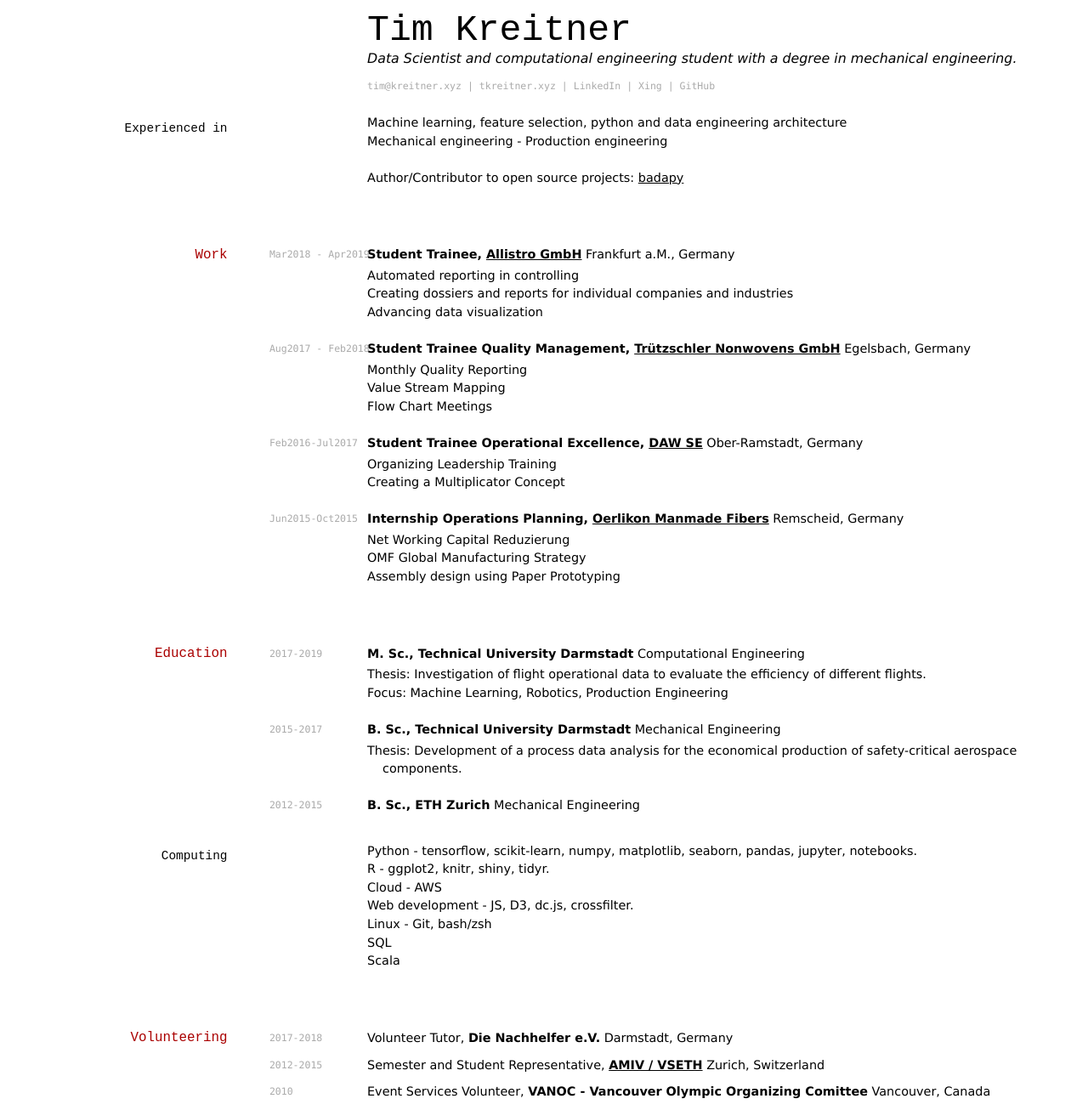
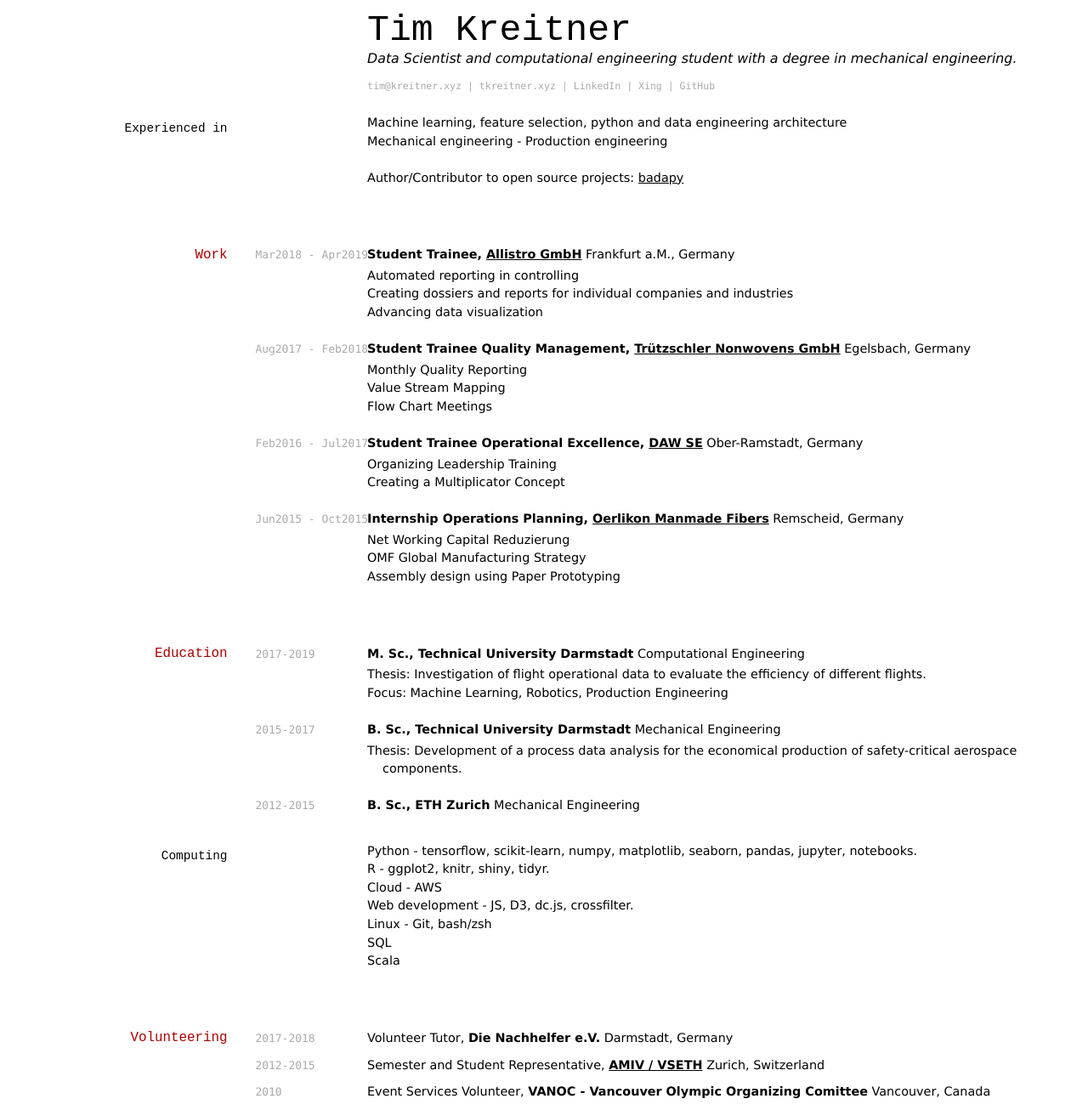
Before and after one commit to tabassco/timscv, a Jekyll site: the page built from index.md, in a window 1280 px wide. Shown: the whole page at 85% size. Built offline with Jekyll 4.4.1, drawn with Linux system fonts in a browser that asks for light colours.

Commit message:
moving dates

```diff
--- a/css/cv-screen.css
+++ b/css/cv-screen.css
@@ -71,8 +71,8 @@ p {
 }
 
 code {
+	font-size: 90%;
 	font: normal normal;
-	font-size: 80%;
 	/*line-height: 1em;*/
 	font-family: Menlo,monospace,sans-serif;
 	color: #aaa;
@@ -80,7 +80,7 @@ code {
 
 p code {
 	position: absolute;
-	left: -14%;
+	left: -16%;
 }
 
 
--- a/index.md
+++ b/index.md
@@ -39,14 +39,14 @@ __Student Trainee Quality Management, [Trützschler Nonwovens GmbH](https://www.
 - Flow Chart Meetings
 
 
-`Feb2016-Jul2017`
+`Feb2016 - Jul2017`
 __Student Trainee Operational Excellence, [DAW SE](https://www.truetzschler-nonwovens.de/)__ Ober-Ramstadt, Germany
 
 - Organizing Leadership Training
 - Creating a Multiplicator Concept
 
 
-`Jun2015-Oct2015`
+`Jun2015 - Oct2015`
 __Internship Operations Planning, [Oerlikon Manmade Fibers](https://www.oerlikon.com/manmade-fibers/en/)__ Remscheid, Germany
 
 - Net Working Capital Reduzierung
```
